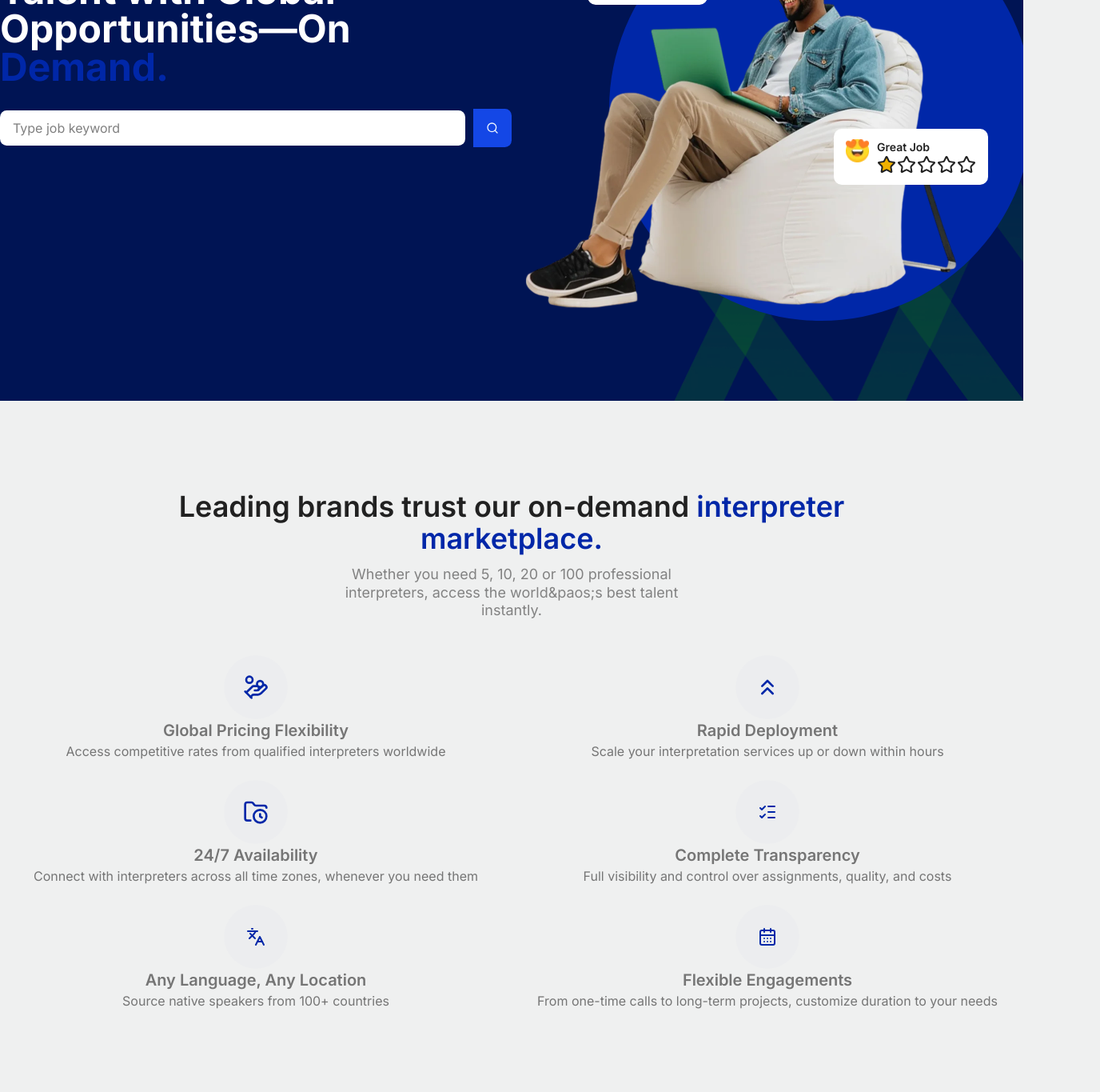
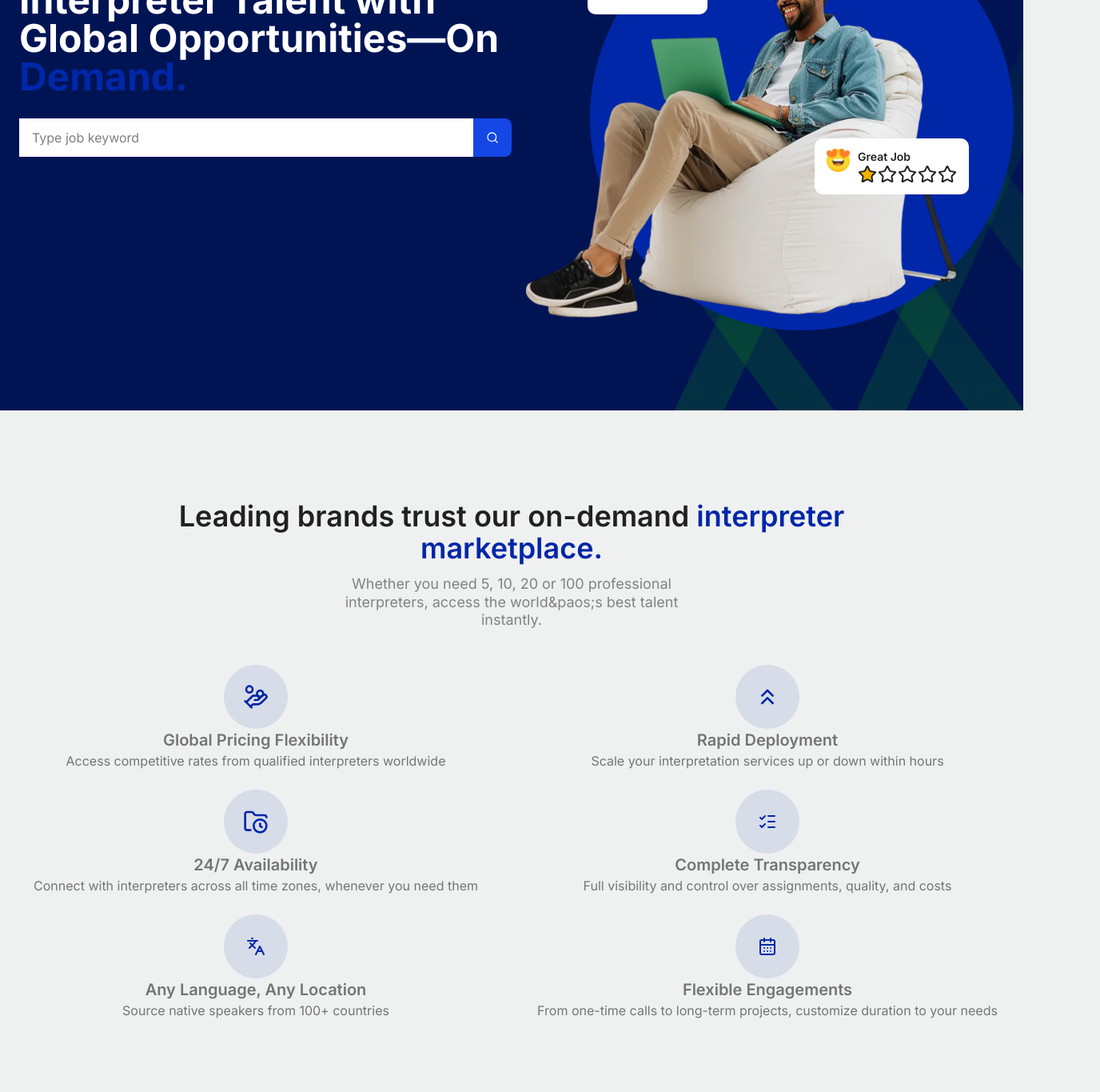
Before and after one commit to jbob9/defrilex, a Next.js app: page / in a window 1280 px wide. Shown: the part 260-1625 px from the top of the page at 80% size, 1376 px wide, since content can reach past the window. Built offline with nearby package versions, Linux system fonts and the light colour scheme.

Commit message:
some ui fix in the home banner

```diff
--- a/app/(app)/banner.tsx
+++ b/app/(app)/banner.tsx
@@ -14,8 +14,8 @@ const Banner = () => {
           className="w-full h-full"
         />
       </div>
-      <div className="md:container mx-3 md:mx-auto px-3 w-full">
-        <div className="grid grid-cols-1 md:grid-cols-2 items-start -mt-3 -mx-3">
+      <div className="md:container md:mx-auto px-3 w-full">
+        <div className="grid grid-cols-1 md:grid-cols-2 items-start mx-3">
           <div className="">
             <div>
               <h1 className="text-white text-3xl md:text-5xl font-bold">
@@ -24,17 +24,17 @@ const Banner = () => {
               </h1>
             </div>
             <form id="dynamic-route">
-              <div className="flex flex-col md:flex-row items-center gap-2.5  mt-7 w-full rounded-md">
+              <div className="flex flex-col md:flex-row items-center gap-2.5 md:gap-0 mt-7 w-full rounded-md">
                 <input
                   type="search"
                   name="search"
-                  className="rounded-md w-full outline-none bg-white text-black py-[11px] px-4 leading-snug font-normal"
+                  className="w-full outline-none bg-white text-black py-[13px] px-4 leading-snug font-normal"
                   placeholder="Type job keyword"
                 />
 
                 <Button
                   size={"icon"}
-                  className="rounded-l-none w-full md:size-12"
+                  className="md:rounded-l-none w-full md:size-12"
                 >
                   <SearchIcon className="hidden md:block" />
                   <small className="block md:hidden">Search</small>
@@ -44,7 +44,7 @@ const Banner = () => {
 
             {/* Buyer wraper */}
           </div>
-          <div className="hidden sm:block">
+          <div className="hidden lg:block">
             <div className="relative z-1">
               <div className="max-w-[570px]">
                 <Image
--- a/app/(app)/footer.tsx
+++ b/app/(app)/footer.tsx
@@ -6,7 +6,7 @@ import Link from "next/link";
 const Footer = () => {
   return (
     <footer className="mt-20 text-white bg-[hsl(0,0%,13%)]">
-      <div className=" px-3 w-full mx-5 md:mx-24">
+      <div className=" px-3 w-full mx-auto max-w-6xl">
         <div
           className="relative rounded-lg -top-8 md:-top-16
         bg-[hsl(226,100%,16.5%)]"
@@ -153,7 +153,7 @@ const Footer = () => {
             <ul className="footer-contact-menu">
               <li className="footer-contact-menu__item">
                 <div className="text-[hsl(226,100%,33%)]">
-                  <MapPin className="size-5"/>
+                  <MapPin className="size-5" />
                 </div>
                 <div className="footer-contact-menu__item-content">
                   <p> 12000 Biscayne Blvd Suite 205, Miami, FL 33181</p>
@@ -161,7 +161,7 @@ const Footer = () => {
               </li>
               <li className="footer-contact-menu__item">
                 <div className="text-[hsl(226,100%,33%)]">
-                  <PhoneIcon className="size-5"/>
+                  <PhoneIcon className="size-5" />
                 </div>
                 <div className="footer-contact-menu__item-content">
                   <a title="Call us" href="tel:+1(888) 982-0561">
@@ -171,7 +171,7 @@ const Footer = () => {
               </li>
               <li className="footer-contact-menu__item">
                 <div className="text-[hsl(226,100%,33%)]">
-                  <SendIcon className="size-5"/>
+                  <SendIcon className="size-5" />
                 </div>
                 <div className="footer-contact-menu__item-content">
                   <a title="E-mail us" href="mailto:contact@defrilex.com">
--- a/app/(app)/how-work-section.tsx
+++ b/app/(app)/how-work-section.tsx
@@ -30,7 +30,7 @@ const HowWorkSection = () => {
         <div className="grid grid-cols-1 md:grid-cols-2 justify-center -mt-3 -mx-3">
           <div className="col-lg-66 col-sm-6">
             <div className="relative z-1">
-              <span className="size-20 flex justify-center items-center rounded-full mx-auto my-0 bg-[hsl(226,100%,33%)]/1 text-[hsl(226,100%,33%)] group-hover:bg-[hsl(hsl(226,100%,33%))] group-hover:text-white">
+              <span className="size-20 flex justify-center items-center rounded-full mx-auto my-0 bg-[hsl(226,100%,33%)]/10 text-[hsl(226,100%,33%)] group-hover:bg-[hsl(hsl(226,100%,33%))] group-hover:text-white">
                 <HandCoinsIcon className="size-6 md:size-8"/>
               </span>
               <div className="text-center mb-6">
@@ -47,7 +47,7 @@ const HowWorkSection = () => {
           </div>
           <div className="col-lg-66 col-sm-6">
             <div className="relative z-1">
-              <span className="size-20 flex justify-center items-center rounded-full mx-auto my-0 bg-[hsl(226,100%,33%)]/1 text-[hsl(226,100%,33%)] group-hover:bg-[hsl(hsl(226,100%,33%))] group-hover:text-white">
+              <span className="size-20 flex justify-center items-center rounded-full mx-auto my-0 bg-[hsl(226,100%,33%)]/10 text-[hsl(226,100%,33%)] group-hover:bg-[hsl(hsl(226,100%,33%))] group-hover:text-white">
                 <ChevronsUpIcon  className="size-6 md:size-8"/>
               </span>
               <div className="text-center mb-6">
@@ -61,7 +61,7 @@ const HowWorkSection = () => {
           </div>
           <div className="col-lg-66 col-sm-6">
             <div className="relative z-1">
-              <span className="size-20 flex justify-center items-center rounded-full mx-auto my-0 bg-[hsl(226,100%,33%)]/1 text-[hsl(226,100%,33%)] group-hover:bg-[hsl(hsl(226,100%,33%))] group-hover:text-white">
+              <span className="size-20 flex justify-center items-center rounded-full mx-auto my-0 bg-[hsl(226,100%,33%)]/10 text-[hsl(226,100%,33%)] group-hover:bg-[hsl(hsl(226,100%,33%))] group-hover:text-white">
                 <FolderClockIcon className="size-6 md:size-8" />
               </span>
               <div className="text-center mb-6">
@@ -76,7 +76,7 @@ const HowWorkSection = () => {
           </div>
           <div className="col-lg-66 col-sm-6">
             <div className="relative z-1">
-              <span className="size-20 flex justify-center items-center rounded-full mx-auto my-0 bg-[hsl(226,100%,33%)]/1 text-[hsl(226,100%,33%)] group-hover:bg-[hsl(hsl(226,100%,33%))] group-hover:text-white">
+              <span className="size-20 flex justify-center items-center rounded-full mx-auto my-0 bg-[hsl(226,100%,33%)]/10 text-[hsl(226,100%,33%)] group-hover:bg-[hsl(hsl(226,100%,33%))] group-hover:text-white">
                 <ListChecks />
               </span>
               <div className="text-center mb-6">
@@ -94,7 +94,7 @@ const HowWorkSection = () => {
           </div>
           <div className="col-lg-66 col-sm-6">
             <div className="relative z-1">
-              <span className="size-20 flex justify-center items-center rounded-full mx-auto my-0 bg-[hsl(226,100%,33%)]/1 text-[hsl(226,100%,33%)] group-hover:bg-[hsl(hsl(226,100%,33%))] group-hover:text-white">
+              <span className="size-20 flex justify-center items-center rounded-full mx-auto my-0 bg-[hsl(226,100%,33%)]/10 text-[hsl(226,100%,33%)] group-hover:bg-[hsl(hsl(226,100%,33%))] group-hover:text-white">
                 <Languages />{" "}
               </span>
               <div className="text-center mb-6">
@@ -111,7 +111,7 @@ const HowWorkSection = () => {
           </div>
           <div className="col-lg-66 col-sm-6">
             <div className="relative z-1">
-              <span className="size-20 flex justify-center items-center rounded-full mx-auto my-0 bg-[hsl(226,100%,33%)]/1 text-[hsl(226,100%,33%)] group-hover:bg-[hsl(hsl(226,100%,33%))] group-hover:text-white">
+              <span className="size-20 flex justify-center items-center rounded-full mx-auto my-0 bg-[hsl(226,100%,33%)]/10 text-[hsl(226,100%,33%)] group-hover:bg-[hsl(hsl(226,100%,33%))] group-hover:text-white">
                 <CalendarDays />
               </span>
               <div className="text-center mb-6">
--- a/app/(app)/navbar.tsx
+++ b/app/(app)/navbar.tsx
@@ -19,7 +19,7 @@ const Navbar = () => {
       id="header"
     >
       <div className="container mx-auto w-full px-3 md:px-6">
-        <nav className="relative flex items-center justify-between flex-wrap md:flex-nowrap md:justify-start p-0 py-3">
+        <nav className="relative flex items-center justify-between flex-wrap md:flex-nowrap lg:justify-start p-0 py-3">
           <Link className="mr-0 md:mr-16" href="/">
             <Image
               src="/logo.webp"
@@ -29,7 +29,7 @@ const Navbar = () => {
               height={45}
             />
           </Link>
-          <div className="block md:hidden ml-auto">
+          <div className="block lg:hidden ml-auto">
             <Link href="/jobs/post" className={cn(buttonVariants())}>
               Post Job{" "}
             </Link>
--- a/app/(app)/why-choose-section.tsx
+++ b/app/(app)/why-choose-section.tsx
@@ -19,7 +19,7 @@ const WhyChooseSection = () => {
         </div>
 
         <div className="grid grid-cols-1 md:grid-cols-3">
-          <div className="pt-0 pl-0 pr-[30px] pb-[60px] border-none md:border border-t-0 border-l-0 text-center md:text-start">
+          <div className="pt-0 pl-0 pr-0 md:pr-[30px] pb-[60px] border-none md:border border-t-0 border-l-0 text-center md:text-start">
             <span className="flex justify-center md:justify-start">
               <Image
                 height={45}
@@ -38,7 +38,7 @@ const WhyChooseSection = () => {
               </p>
             </div>
           </div>
-          <div className="pt-0 pl-[60px] pr-[30px] pb-[60px] border-none md:border border-t-0 border-l-0 text-center md:text-start">
+          <div className="pt-0 pl-0 md:pl-[60px] pr-0 md:pr-[30px] pb-[60px] border-none md:border border-t-0 border-l-0 text-center md:text-start">
             <span className="flex justify-center md:justify-start">
               <Image
                 height={45}
@@ -57,7 +57,7 @@ const WhyChooseSection = () => {
               </p>
             </div>
           </div>
-          <div className="pt-0 pl-[60px] pr-[30px] pb-[60px] border-none md:border border-t-0 border-l-0 text-center md:text-start">
+          <div className="pt-0 pl-0 md:pl-[60px] pr-0 md:pr-[30px] pb-[60px] border-none md:border border-t-0 border-l-0 text-center md:text-start">
             <span className="flex justify-center md:justify-start">
               <Image
                 height={45}
@@ -77,7 +77,7 @@ const WhyChooseSection = () => {
               </p>
             </div>
           </div>
-          <div className="pt-0 pl-0 pr-[30px] pb-[60px] border-none md:border border-t-0 border-l-0 text-center md:text-start">
+          <div className="pt-0 pl-0 pr-0 md:pr-[30px] pb-[60px] border-none md:border border-t-0 border-l-0 text-center md:text-start">
             <span className="flex justify-center md:justify-start">
               <Image
                 height={45}
@@ -95,7 +95,7 @@ const WhyChooseSection = () => {
               </p>
             </div>
           </div>
-          <div className="pt-0 pl-[60px] pr-[30px] pb-[60px] border-none md:border border-t-0 border-l-0 text-center md:text-start">
+          <div className="pt-0 pl-0 md:pl-[60px] pr-0 md:pr-[30px] pb-[60px] border-none md:border border-t-0 border-l-0 text-center md:text-start">
             <span className="flex justify-center md:justify-start">
               <Image
                 height={45}
```
